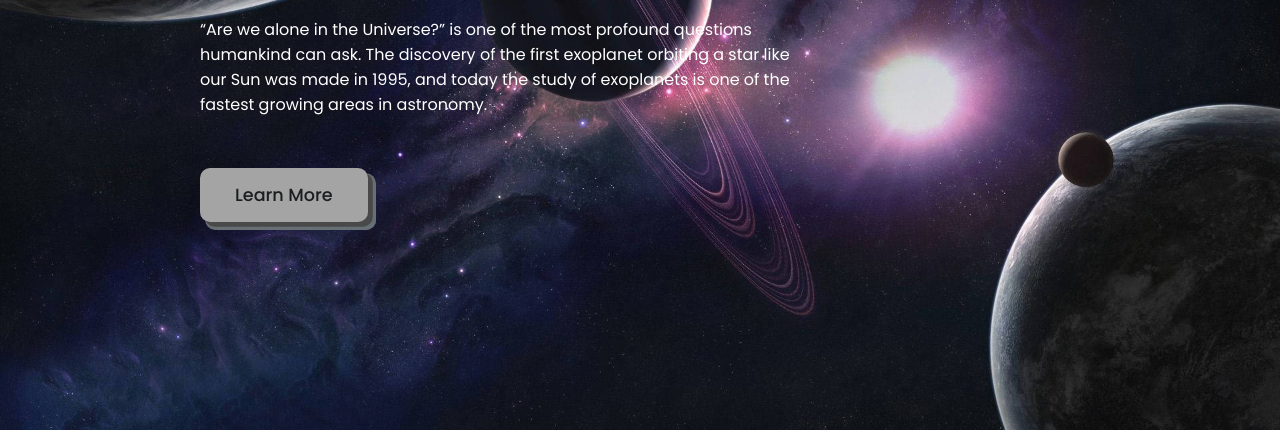
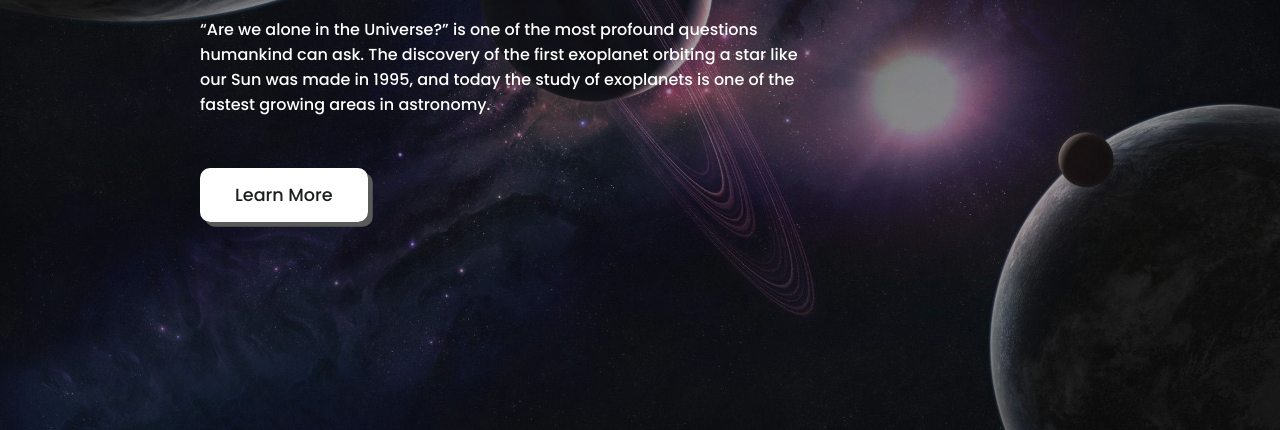
Before and after one commit to brightmze26/web-slider, a plain HTML site: page src/index.html in a window 1280 px wide. Shown: the part 370-800 px from the top of the page. Drawn offline with Linux system fonts and the light colour scheme.

Commit message:
style.css

```diff
--- a/css/style.css
+++ b/css/style.css
@@ -81,6 +81,7 @@ section{
 
 .home .content p{
     margin-bottom: 65px;
+    font-weight: 500;
 }
 
 .home .content a{
@@ -90,16 +91,15 @@ section{
     font-weight: 500;
     text-decoration: none;
     border-radius: 2px;
-    background: #a4a4a5;
+    background: #ffffff;
     position: relative;
     border-radius: 10px;
     border: #141414;
-    box-shadow: 0.6vmin 0.6vmin #494949, 1vmin 1vmin #666f74, 1vmin 1vmin #666b6d,
-      0.65vmin 1vmin #666b6d, 1vmin 0.65vmin #666b6d;
+    box-shadow: 0.6vmin 0.6vmin #5a5a5a;
 }
 
 .home .content a:hover{
-    background: #6d6f70;
+    background: #b9b9b9;
     color: #fff;
 }
 
@@ -135,6 +135,7 @@ section{
     width: 100%;
     height: 100%;
     object-fit: cover;
+    filter: brightness(60%);
 }
 
 .slider-navigation{
```
